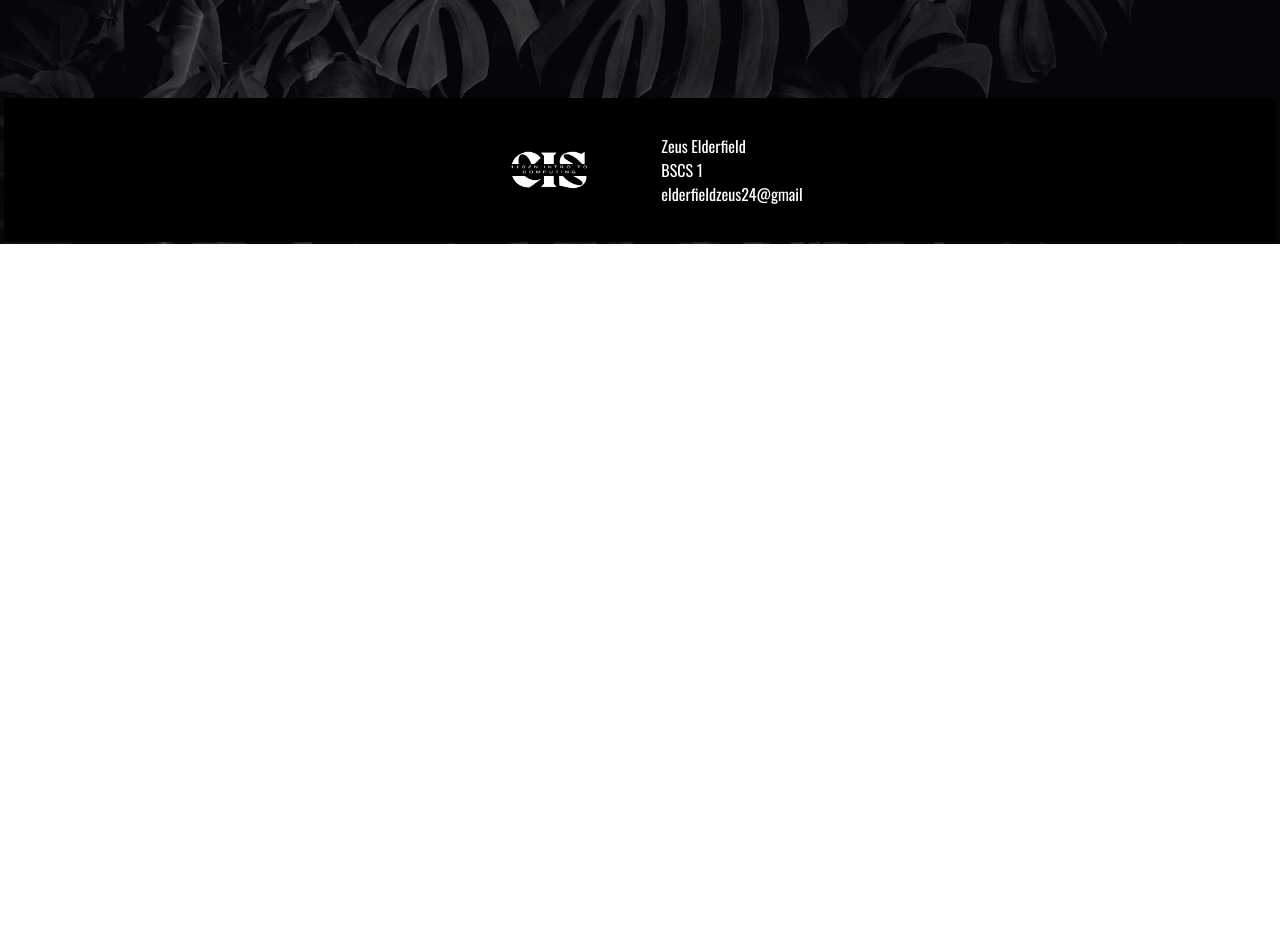
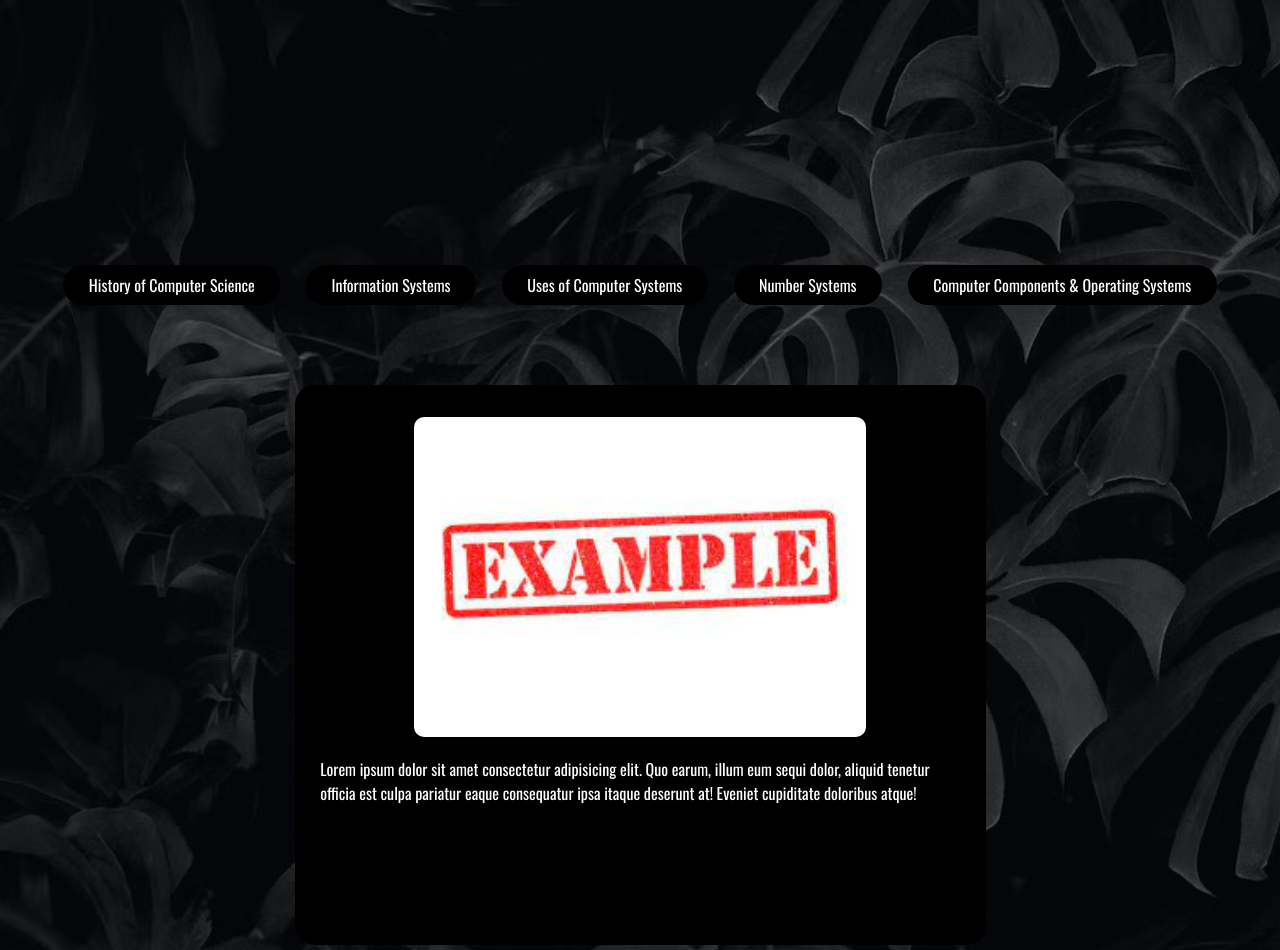
Before and after one commit to zeusschoolacc/cis1102portfolio, a plain HTML site: page webpages/posts.html in a window 1280 px wide. Shown: the part 630-1580 px from the top of the page. Before the commit the page ends 874 px from the top, so only its background shows below. Drawn offline with nearby package versions, Linux system fonts and the light colour scheme; a web font is replaced by a local one.

Commit message:
temporary fix

```diff
--- a/style/main.css
+++ b/style/main.css
@@ -3,6 +3,8 @@
 
 html {
     scroll-behavior: smooth;
+    overflow-x: hidden;
+    scroll-padding-top: 28vh;
 }
 
 body {
@@ -144,3 +146,57 @@ body {
     justify-content: center;
     margin-top: -33vh;
 }
+
+.menu {
+    display: flex;
+    justify-content: center;
+    gap: 2vw;
+    margin-top: 20vh;
+}
+
+.menu a {
+    display: inline-block;
+    text-decoration: none;
+    color: white;
+    background-color: black;
+    padding: 1vh 2vw;
+    border-radius: 20px;
+}
+
+.menu a:hover {
+    color: black;
+    background-color: white;
+    transition: 0.9s;
+}
+
+.scrollImages {
+    display: flex;
+    overflow: auto;
+    overflow-x: hidden;
+    scroll-snap-type: x mandatory;
+    scroll-behavior: smooth;
+    margin: 10vh 2vw;
+    height: 70vh;
+}
+
+.scrollImages section {
+    display: grid;
+    justify-items: center;
+    scroll-snap-align: center;
+    margin: 0 40vw;
+    background-color: black;
+    padding: 0 2vw;
+    padding-top: 4vh;
+    padding-bottom: -20vh;
+    border-radius: 20px;
+}
+
+.scrollImages img {
+    height: 40vh;
+    margin-bottom: -15vh;
+    border-radius: 10px;
+}
+
+.scrollImages p {
+    width: 50vw;
+}
--- a/webpages/posts.html
+++ b/webpages/posts.html
@@ -25,6 +25,23 @@
         <h1>BLOGS / POSTS.</h1>
     </div>
 
+    <div class="marginTop">
+        <div class="menu">
+            <a href="#post1">History of Computer Science</a>
+            <a href="#post2">Information Systems</a>
+            <a href="#post3">Uses of Computer Systems</a>
+            <a href="#post4">Number Systems</a>
+            <a href="#post5">Computer Components & Operating Systems</a>
+        </div>
+        <div class="scrollImages">
+            <section id="post1"><img src="../images/posts/post1.jpg" alt="1st Post" ><p>Lorem ipsum dolor sit amet consectetur adipisicing elit. Quo earum, illum eum sequi dolor, aliquid tenetur officia est culpa pariatur eaque consequatur ipsa itaque deserunt at! Eveniet cupiditate doloribus atque!</p></section>
+            <section id="post2"><img src="../images/posts/post2.jpg" alt="2nd Post" ><p>Lorem ipsum dolor sit amet consectetur adipisicing elit. Quo earum, illum eum sequi dolor, aliquid tenetur officia est culpa pariatur eaque consequatur ipsa itaque deserunt at! Eveniet cupiditate doloribus atque!</p></section>
+            <section id="post3"><img src="../images/posts/post3.jpg" alt="3rd Post" ><p>Lorem ipsum dolor sit amet consectetur adipisicing elit. Quo earum, illum eum sequi dolor, aliquid tenetur officia est culpa pariatur eaque consequatur ipsa itaque deserunt at! Eveniet cupiditate doloribus atque!</p></section>
+            <section id="post4"><img src="../images/posts/post4.jpg" alt="4th Post" ><p>Lorem ipsum dolor sit amet consectetur adipisicing elit. Quo earum, illum eum sequi dolor, aliquid tenetur officia est culpa pariatur eaque consequatur ipsa itaque deserunt at! Eveniet cupiditate doloribus atque!</p></section>
+            <section id="post5"><img src="../images/posts/post5.jpg" alt="5th Post" ><p>Lorem ipsum dolor sit amet consectetur adipisicing elit. Quo earum, illum eum sequi dolor, aliquid tenetur officia est culpa pariatur eaque consequatur ipsa itaque deserunt at! Eveniet cupiditate doloribus atque!</p></section>
+
+        </div>
+    </div>
     <footer>
         <img src="../images/logo.png" alt="CIS 1102 Intro to Computing">
         <ul class="info">
```
Also changed, not shown: images/posts/post1.jpg (added), images/posts/post2.jpg (added), images/posts/post3.jpg (added), images/posts/post4.jpg (added), images/posts/post5.jpg (added).
